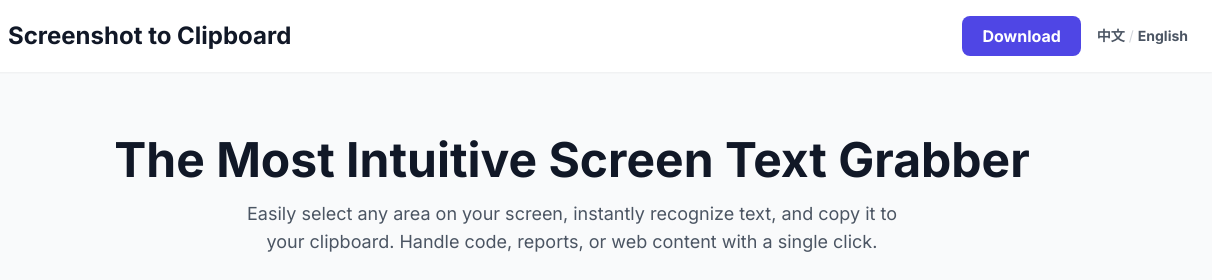
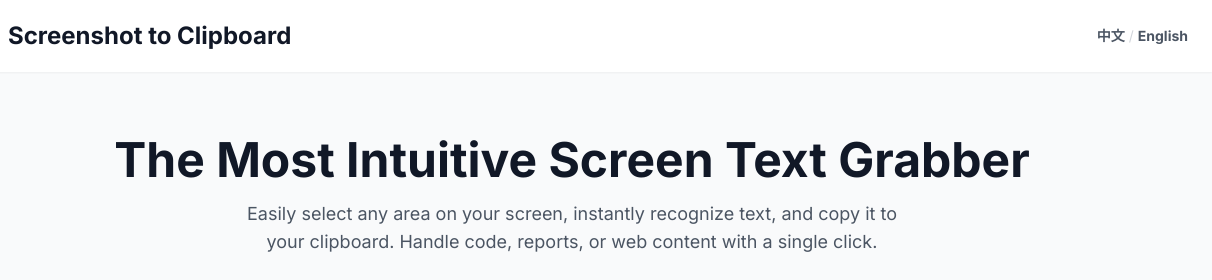
Before and after one commit to foliage246/screenshot_text_to_clipboard, a plain HTML site: page index.html in a window 1280 px wide. Shown: the top 280 px of the page, 68-1280 px from the left. Drawn offline with nearby package versions, Linux system fonts and the light colour scheme.

Commit message:
Update index.html

```diff
--- a/index.html
+++ b/index.html
@@ -26,8 +26,7 @@
                 <img src="sam_tool_screenshot_text_to_clipboard.png" alt="App Logo" class="h-10 w-10">
                 <h1 class="text-2xl font-bold text-gray-900">Screenshot to Clipboard</h1>
             </div>
-            <div class="flex items-center space-x-4">
-                <a href="#download" class="bg-indigo-600 text-white font-semibold px-5 py-2 rounded-lg hover:bg-indigo-700 transition-colors" data-lang="download">下載</a>
+            <div class="flex items-center">
                 <!-- Language Switcher -->
                 <div class="text-sm">
                     <button onclick="setLanguage('zh')" class="text-gray-600 hover:text-indigo-600 font-semibold">中文</button>
```
